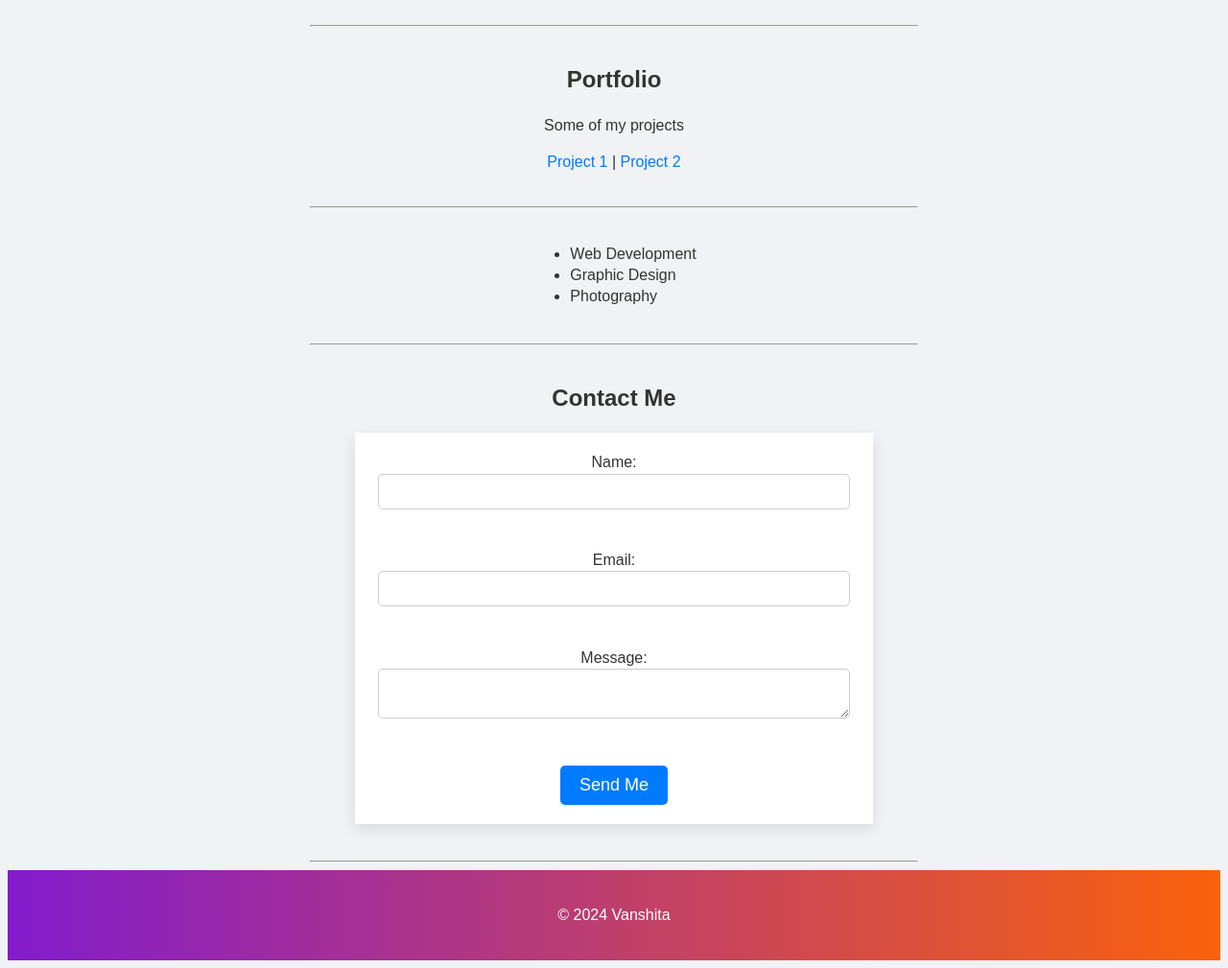
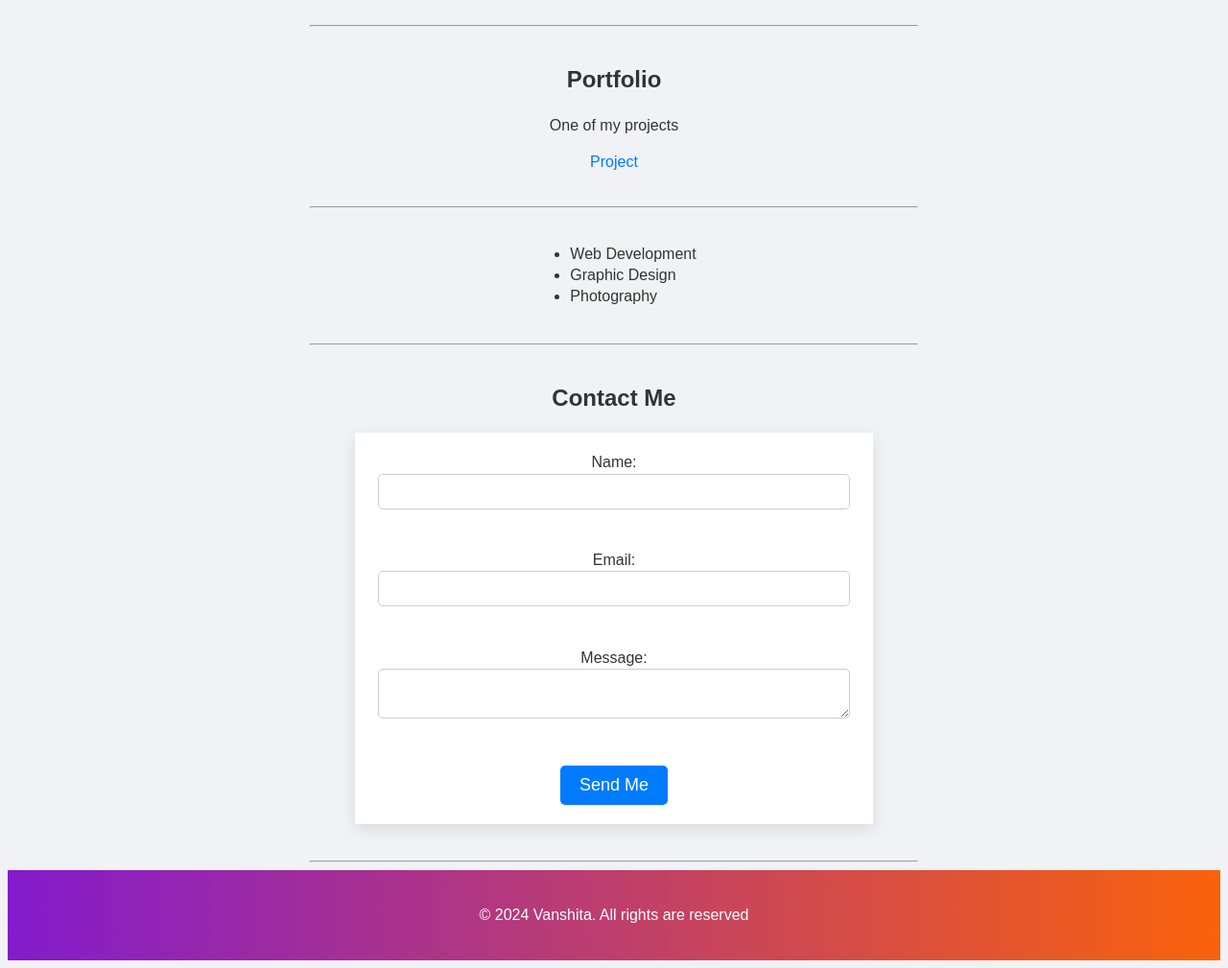
Before and after one commit to Vanshup/portfolio, a plain HTML site: page index.html in a window 1280 px wide. Shown: the part 740-1749 px from the top of the page at 96% size. Drawn offline with Linux system fonts and the light colour scheme.

Commit message:
Update index.html

```diff
--- a/index.html
+++ b/index.html
@@ -20,7 +20,7 @@
     <section>
         <h2>About Me</h2>
         <p>Hello! I'm Vanshita, and here's a little Info about Me.</p>
-        <img src="assets/img/vanshita.jpg" alt="Vanshita pic" height="300">
+        <img src="assets/img/vanshita.jpg" alt="Vanshita pic">
     </section><hr>
 
     <section>
@@ -31,8 +31,8 @@
 
     <section>
         <h2>Portfolio</h2>
-        <p>Some of my projects</p>
-        <p><a href="https://www.github.com/AdityaPacharne/VidTranscribe/">Project 1</a> | <a href="project.html">Project 2</a></p>
+        <p>One of my projects</p>
+        <p><a href="https://github.com/Vanshup/VidTranscribe.git">Project</a>
     </section><hr>
 
     <section>
@@ -66,7 +66,7 @@
     </section><hr>
 
     <footer>
-        <p>&copy; 2024 Vanshita</p>
+        <p>&copy; 2024 Vanshita. All rights are reserved</p>
     </footer>
 </center>
 </body>
```
